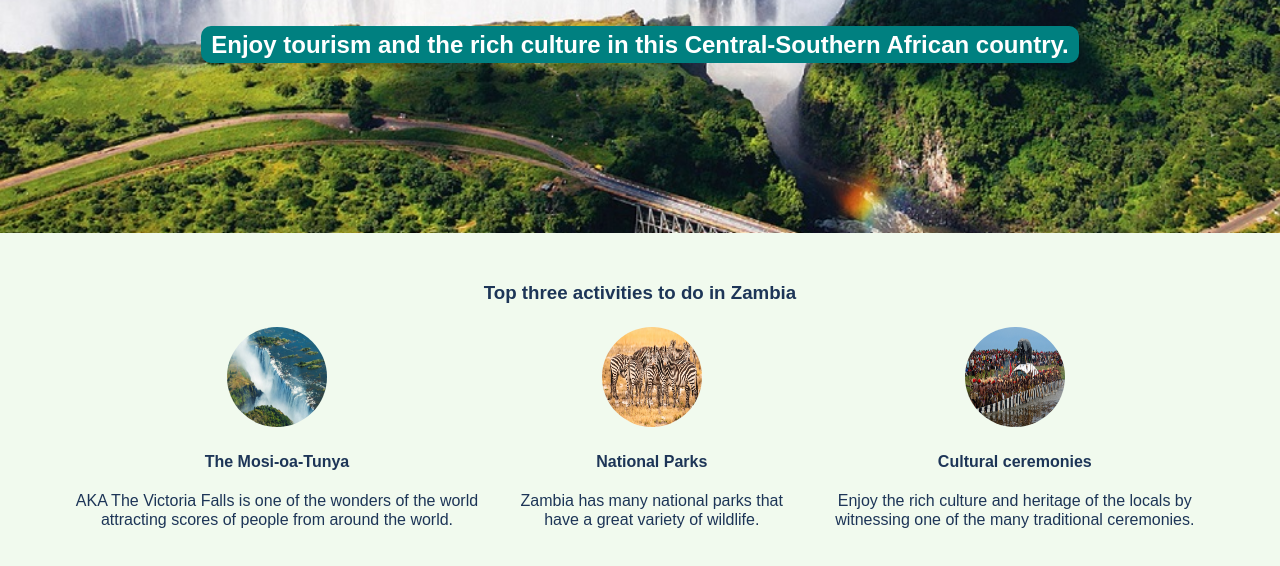
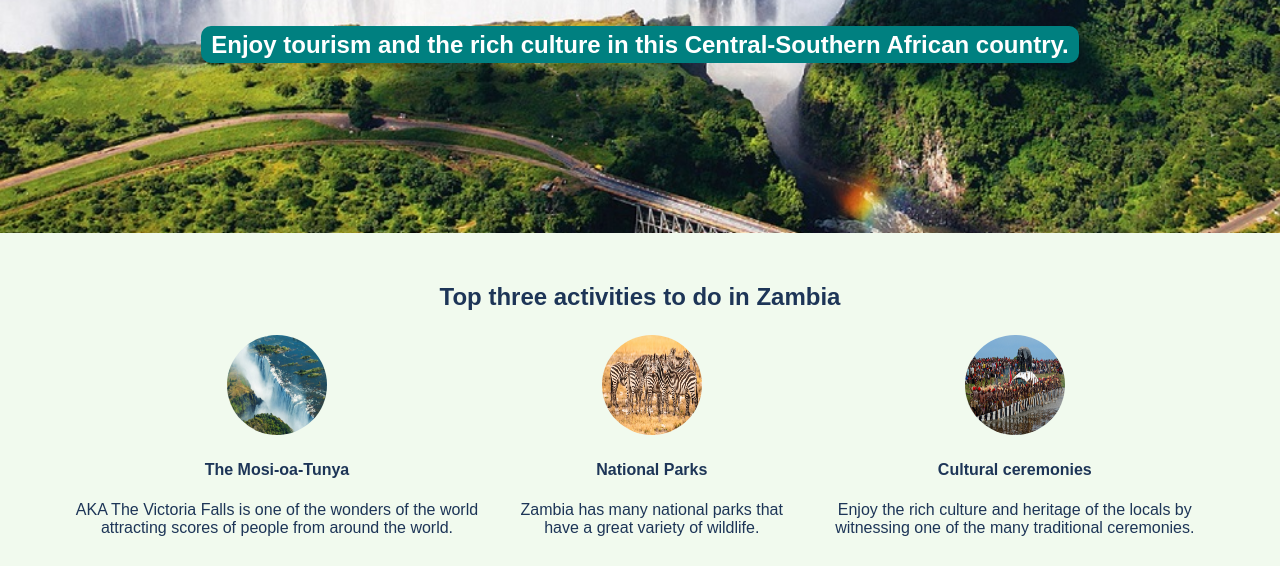
Before and after one commit to Lilwe7/Homecountry-solo-project, a website built with Vite: page index.html in a window 1280 px wide. Shown: the part 234-800 px from the top of the page. Built offline with nearby package versions, Linux system fonts and the light colour scheme; a web font is replaced by a local one.

Commit message:
activities header to h2

```diff
--- a/index.html
+++ b/index.html
@@ -17,7 +17,7 @@
 
         <!-- ACTIVITIES SECTION -->
         <div id="container-activities">
-            <h3>Top three activities to do in Zambia</h3>
+            <h2>Top three activities to do in Zambia</h2>
             <div id="activities">
                 <div class="img-activities">
                     <img src="images/victoria-falls-from-the-air-livingstone-zambia-800x600.jpeg" class="img-activity">
```
